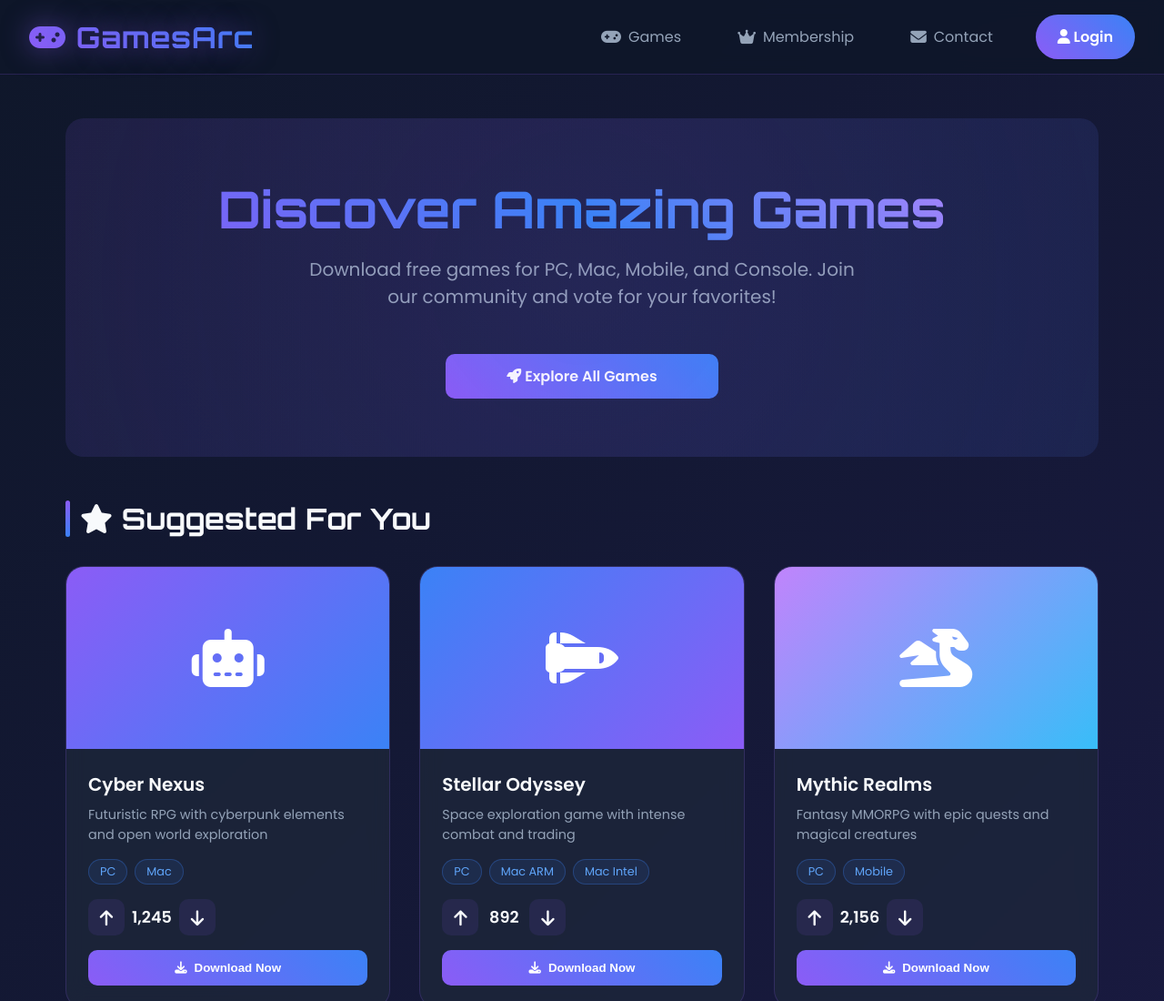
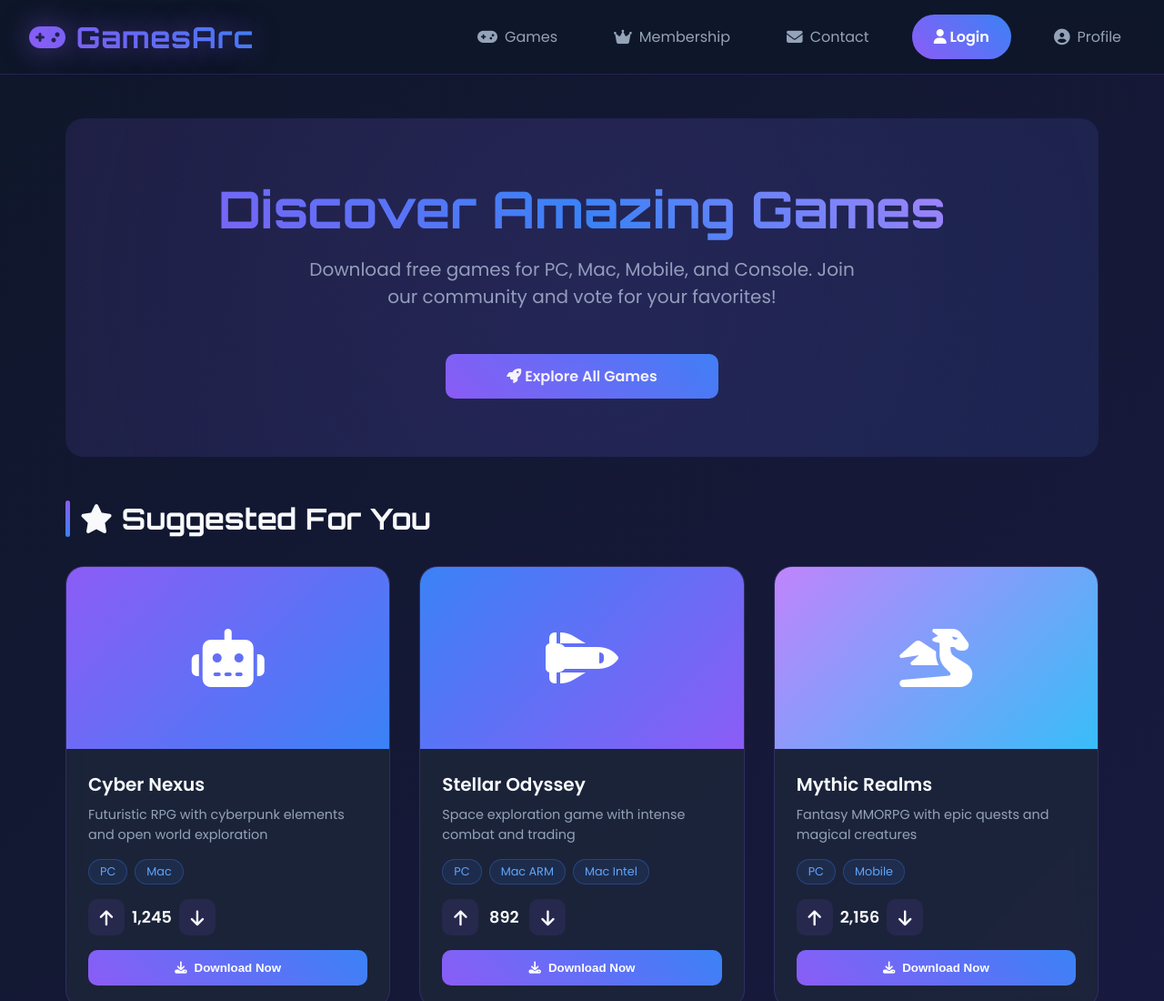
Before and after one commit to bhavyavashisth/gamesarc, a website: page index.html in a window 1280 px wide. Shown: the top 1100 px of the page at 91% size. Drawn offline with Linux system fonts and the light colour scheme.

Commit message:
first commit

```diff
--- a/index.html
+++ b/index.html
@@ -215,7 +215,9 @@
             <a href="login.html" class="login-btn">
                 <i class="fas fa-user"></i> Login
             </a>
-        </nav>
+            <a href="profile.html"class="nav-link">
+                <i class="fas fa-user-circle"></i> Profile
+            </a>        </nav>
     </header>
 
     <!-- Main Content -->
```
